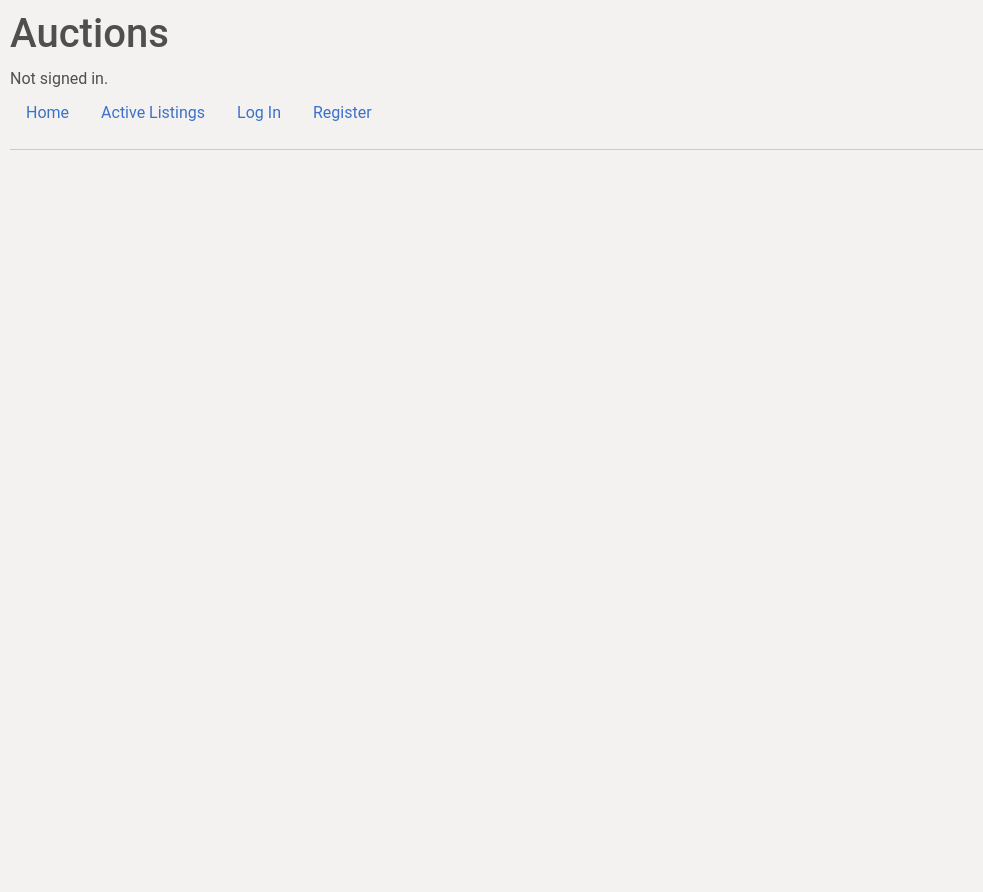
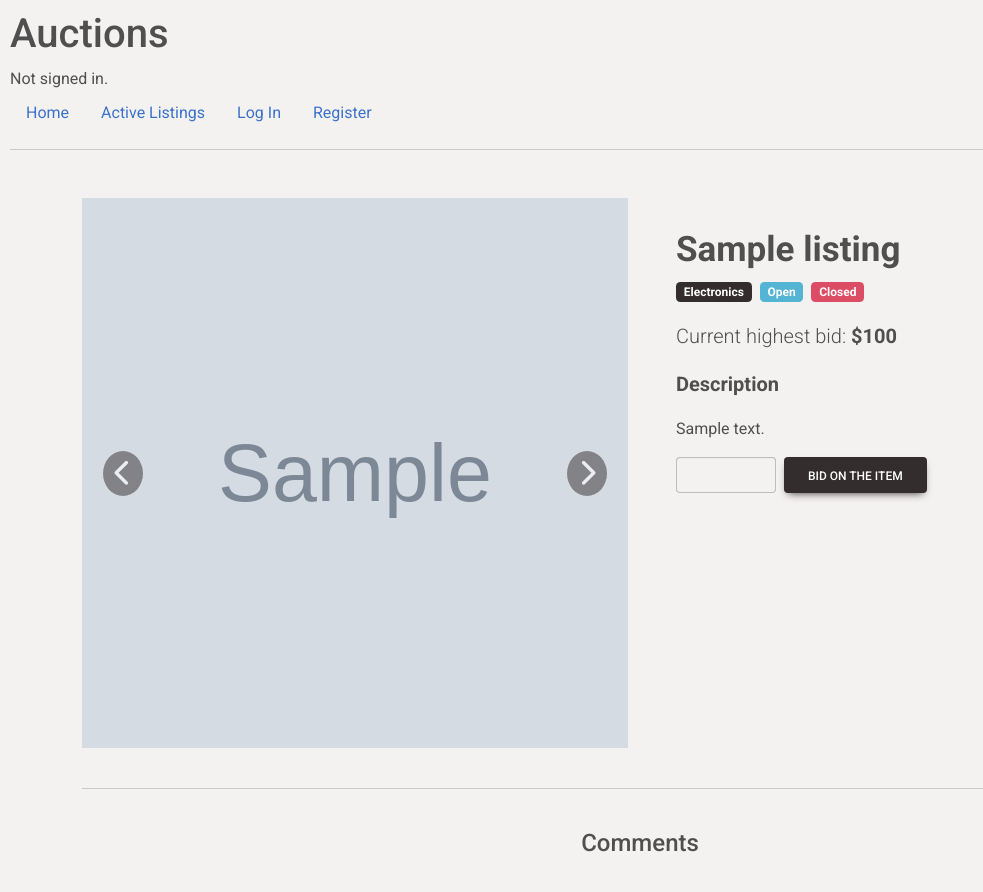
Before and after one commit to MarouBen/NightFall-Bids, a Django app: page /listings/1/ in a window 1280 px wide. Shown: the whole page, without its empty margins (0-983 px from the left). Before the commit the page ends 150 px from the top, so only its background shows below. Run offline with Django 3.2, Linux system fonts and the light colour scheme; tables that the repository leaves empty hold one stand-in row (values such as "Sample post"); grey boxes marked "Sample" are stand-in pictures; some libraries are stand-ins or nearby versions.

Commit message:
added the item page with style

```diff
--- a/auctions/models.py
+++ b/auctions/models.py
@@ -25,10 +25,6 @@ class Listing(models.Model):
     user = models.ForeignKey(User,on_delete=models.CASCADE)
     startingBid = models.DecimalField(max_digits=10, decimal_places=2,validators=[MinValueValidator(0)])
 
-    # To make he listimng always sorted
-    class Meta:
-        ordering = ["-date"]
-
     # current available categories of listings
     CATEGORY_CHOICES = (
         ('Electronics', 'Electronics'),
@@ -38,6 +34,9 @@ class Listing(models.Model):
         ('Sports & Outdoors', 'Sports & Outdoors'),
     )
     category = models.CharField(max_length=20,choices=CATEGORY_CHOICES)
+    # To make he listimng always sorted
+    class Meta:
+        ordering = ["-date"]
 
 
 class ListingImage(models.Model):
--- a/auctions/templates/auctions/create.html
+++ b/auctions/templates/auctions/create.html
@@ -20,7 +20,7 @@
                <div class="mb-2">
                     <label class="form-label mb-0" for="customFile">Upload one or many images of your item</label>
                     <input type="file" class="form-control" name="I" value="{{I}}" accept="image/*,jpg,jpeg,png" multiple required/>
-                    <div class="text-helper"><small>JPEG,JPG or PNG</small></div>
+                    <div class="text-helper"><small>JPEG,JPG or PNG | for best visibility use at max()</small></div>
                </div>
                <div class="btn-group shadow-1">
                     <button type="button" class="btn btn-Light shadow-3">
--- a/auctions/templates/auctions/index.html
+++ b/auctions/templates/auctions/index.html
@@ -9,7 +9,7 @@
                     <!-- cartd template -->
                     <div class="col-lg-4 mb-6 mb-lg-5">
                         <div class="card rounded-6 h-100">
-                            <div class="mt-n3 bg-image hover-overlay ripple mx-3 shadow-4-strong rounded-6" data-mdb-ripple-color="light">
+                            <div class=" bg-image hover-overlay ripple shadow-4-strong " data-mdb-ripple-color="light">
                                 <img src="{{ listing.theImages.first.images.url }}" class="img-fluid listing-image" image/>
                                 <a href="{% url 'view' listing.pk %}"><div class="mask" style="background-color: rgba(251, 251, 251, 0.15);"></div></a>
                             </div>
--- a/auctions/templates/auctions/item.html
+++ b/auctions/templates/auctions/item.html
@@ -1,5 +1,59 @@
 {% extends "auctions/layout.html"%}
 
 {% block body %}
-
+    <main class="mt-5">
+        <div class="container">
+            <div class="row">
+                <div id="caroussel" class="col-md-6 mb-4">
+                    <div id="carouselExampleCrossfade" class="carousel slide carousel-fade carousel" data-mdb-ride="carousel">
+                        <div class="carousel-inner" >
+                            <div class="carousel-item active">
+                                {% for image in images|slice:":1" %}
+                                    <img src="{{ image }}" class="d-block w-100 " alt="Wild Landscape" style="height:550px;object-fit:cover;"/>
+                                {% endfor %}
+                            </div>
+                            {% for image in images|slice:"1:" %}
+                                <div class="carousel-item">
+                                    <img src="{{ image }}" class="d-block w-100" alt="Camera" style="height:550px;object-fit:cover;"/>
+                                </div>
+                            {% endfor %}
+                        </div>
+                        <button class="carousel-control-prev " type="button" data-mdb-target="#carouselExampleCrossfade" data-mdb-slide="prev">
+                          <span class="carousel-control-prev-icon bg-dark rounded-circle" style="height:45px; width:40px;" aria-hidden="true"></span>
+                        </button>
+                        <button class="carousel-control-next " type="button" data-mdb-target="#carouselExampleCrossfade" data-mdb-slide="next">
+                          <span class="carousel-control-next-icon bg-dark rounded-circle" style="height:45px;width:40px;" aria-hidden="true"></span>
+                        </button>
+                      </div>
+                    </div>
+                    <div class="col-md-6 mb-4">
+                        <div class="p-4">
+                            <div class="mb-3">
+                                <strong><span style="font-size: 35px;">{{listing.name}}<br></span></strong>
+                                <a href=""><span class="badge bg-dark me-1">{{listing.category}}</span></a>
+                                <a href=""><span class="badge bg-info me-1">Open</span></a>
+                                <a href=""><span class="badge bg-danger me-1">Closed</span></a>
+                            </div>
+                            <p class="lead"><span> Current highest bid: <span class="fw-bold ">$100</span></span></p>
+                            <strong><p style="font-size: 20px;">Description</p></strong>
+                            <p>{{listing.description}}</p>
+                            <form class="d-flex justify-content-left">
+                                <div class="form-outline me-1" style="width: 100px;">
+                                    <input type="number" class="form-control" name="B" max="99999999" required/>
+                                </div>
+                                <button class="btn btn-dark ms-1" type="submit">Bid on the item</button>
+                            </form>
+                        </div>
+                    </div>
+                </div>
+                <hr />
+                <!--comment row-->
+                <div class="row d-flex justify-content-center">
+                    <div class="col-md-6 text-center">
+                        <h4 class="my-4 h4">Comments</h4>
+                    </div>
+                </div>
+            </div>
+        </div>
+    </main>
 {% endblock %}
--- a/auctions/templates/auctions/layout.html
+++ b/auctions/templates/auctions/layout.html
@@ -9,6 +9,8 @@
         <link href="https://cdnjs.cloudflare.com/ajax/libs/mdb-ui-kit/6.1.0/mdb.min.css" rel="stylesheet"/>
         <script type="text/javascript" src="https://cdnjs.cloudflare.com/ajax/libs/mdb-ui-kit/6.2.0/mdb.min.js" defer></script>
         <script src="{% static 'auctions/scripts.js' %}" defer></script>
+        <link href="https://cdnjs.cloudflare.com/ajax/libs/font-awesome/6.0.0/css/all.min.css" rel="stylesheet"/>
+        <link href="https://fonts.googleapis.com/css?family=Roboto:300,400,500,700&display=swap" rel="stylesheet"/>
     </head>
     <body>
         <h1>Auctions</h1>
--- a/auctions/templates/auctions/listings.html
+++ b/auctions/templates/auctions/listings.html
@@ -9,7 +9,7 @@
                     <!-- cartd template -->
                     <div class="col-lg-4 mb-6 mb-lg-5">
                         <div class="card rounded-6 h-100">
-                            <div class="mt-n3 bg-image hover-overlay ripple mx-3 shadow-4-strong rounded-6" data-mdb-ripple-color="light">
+                            <div class="bg-image hover-overlay ripple shadow-4-strong" data-mdb-ripple-color="light">
                                 <img src="{{ listing.theImages.first.images.url }}" class="img-fluid listing-image" image/>
                                 <a href="{% url 'view' listing.pk %}"><div class="mask" style="background-color: rgba(251, 251, 251, 0.15);"></div></a>
                             </div>
--- a/auctions/views.py
+++ b/auctions/views.py
@@ -111,7 +111,11 @@ def create(request):
 
 
 def listing_view(request, pk):
-    # Get the item
+    # Get the item and it's images
     Item = Listing.objects.get(pk=pk)
     Images = [img.images.url for img in Item.theImages.all()]
-    return render(request, "auctions/item.html")
+    context = {
+        "listing":Item,
+        "images":Images
+    }
+    return render(request, "auctions/item.html",context)
```
